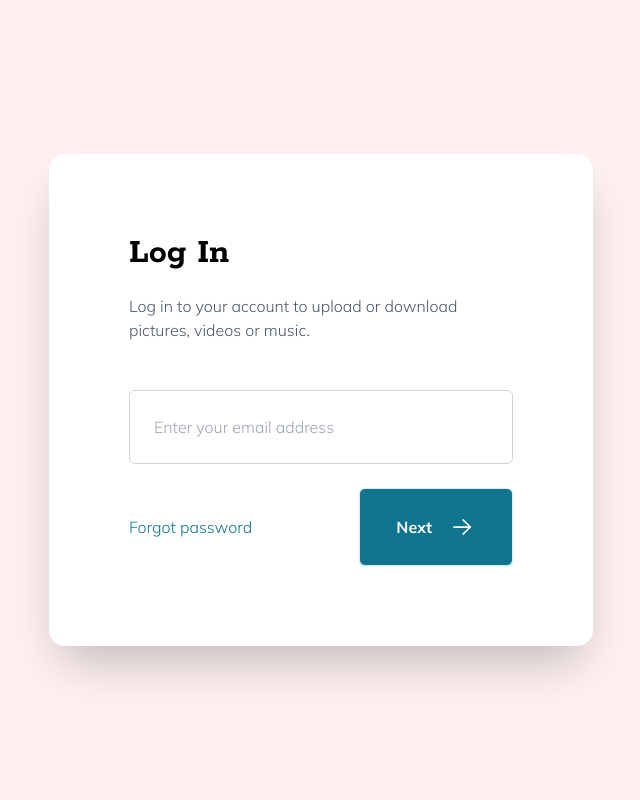
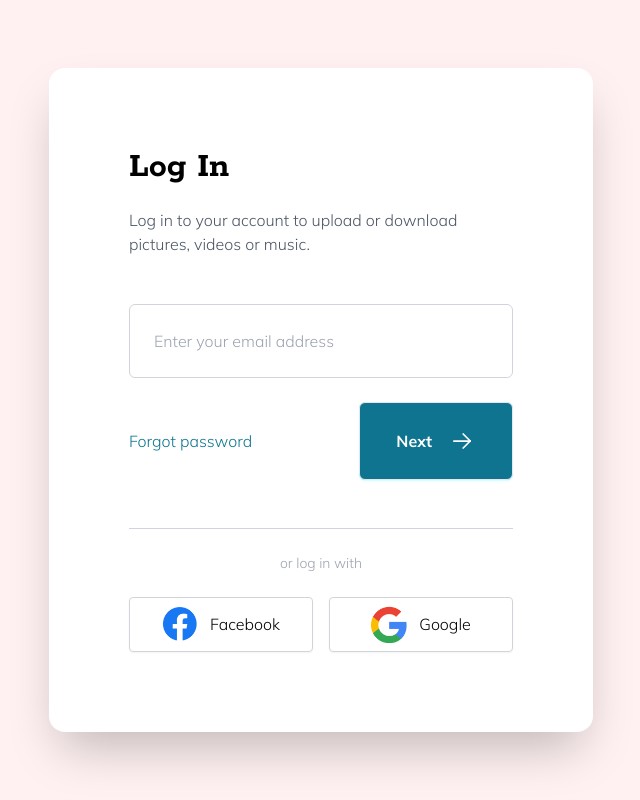
Before and after one commit to Farahat612/Tailwind-Course-Projects, a plain HTML site: page 01. Mini Projects/5-login-modal/index.html in a window 1280 px wide. Shown: the whole page, without its empty margins (319-959 px from the left). Drawn offline with nearby package versions, Linux system fonts and the light colour scheme.

Commit message:
mini projects - login modal - part 3

```diff
--- a/01. Mini Projects/5-login-modal/index.html
+++ b/01. Mini Projects/5-login-modal/index.html
@@ -72,7 +72,34 @@
           </div>
           <!-- / Middle Content -->
 
+          <!-- Border -->
+          <div class="mt-12 border-b border-b-gray-300"></div>
+          <!-- / Border -->
 
+          <!-- Bottom Content -->
+          <p class="py-6 text-sm font-thin text-center text-gray-400">
+            or log in with
+          </p>
+
+          <!-- Bottom Buttons Container -->
+          <div
+            class="flex flex-col space-x-0 space-y-6 md:flex-row md:space-x-4 md:space-y-0"
+          >
+            <button
+              class="flex items-center justify-center py-2 space-x-3 border border-gray-300 rounded shadow-sm hover:bg-opacity-30 hover:shadow-lg hover:-translate-y-0.5 transition duration-150 md:w-1/2"
+            >
+              <img src="images/facebook.png" alt="" class="w-9" />
+              <span class="font-thin">Facebook</span>
+            </button>
+            <button
+              class="flex items-center justify-center py-2 space-x-3 border border-gray-300 rounded shadow-sm hover:bg-opacity-30 hover:shadow-lg hover:-translate-y-0.5 transition duration-150 md:w-1/2"
+            >
+              <img src="images/google.png" alt="" class="w-9" />
+              <span class="font-thin">Google</span>
+            </button>
+          </div>
+          <!-- / Bottom Buttons Container -->
+          <!-- / Bottom Content -->
         </div>
         <!-- / Left Side -->
 
```
